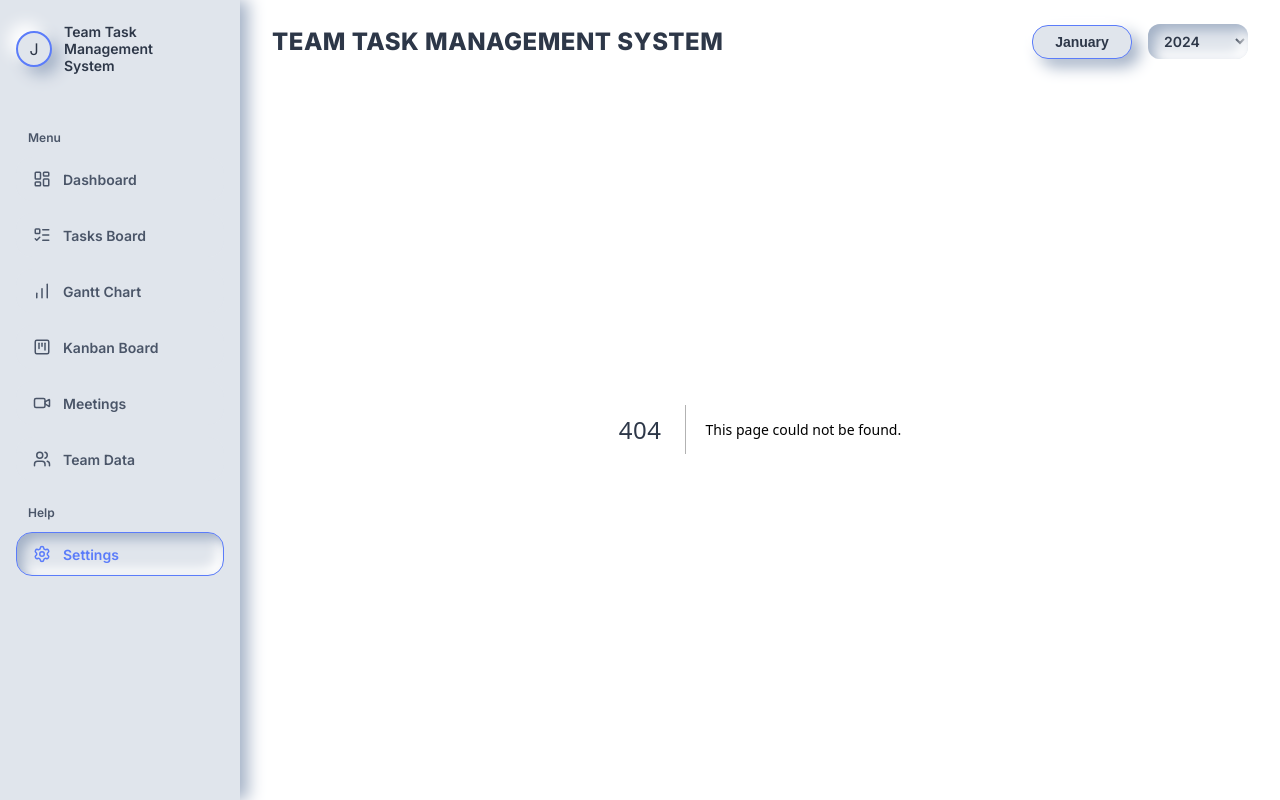
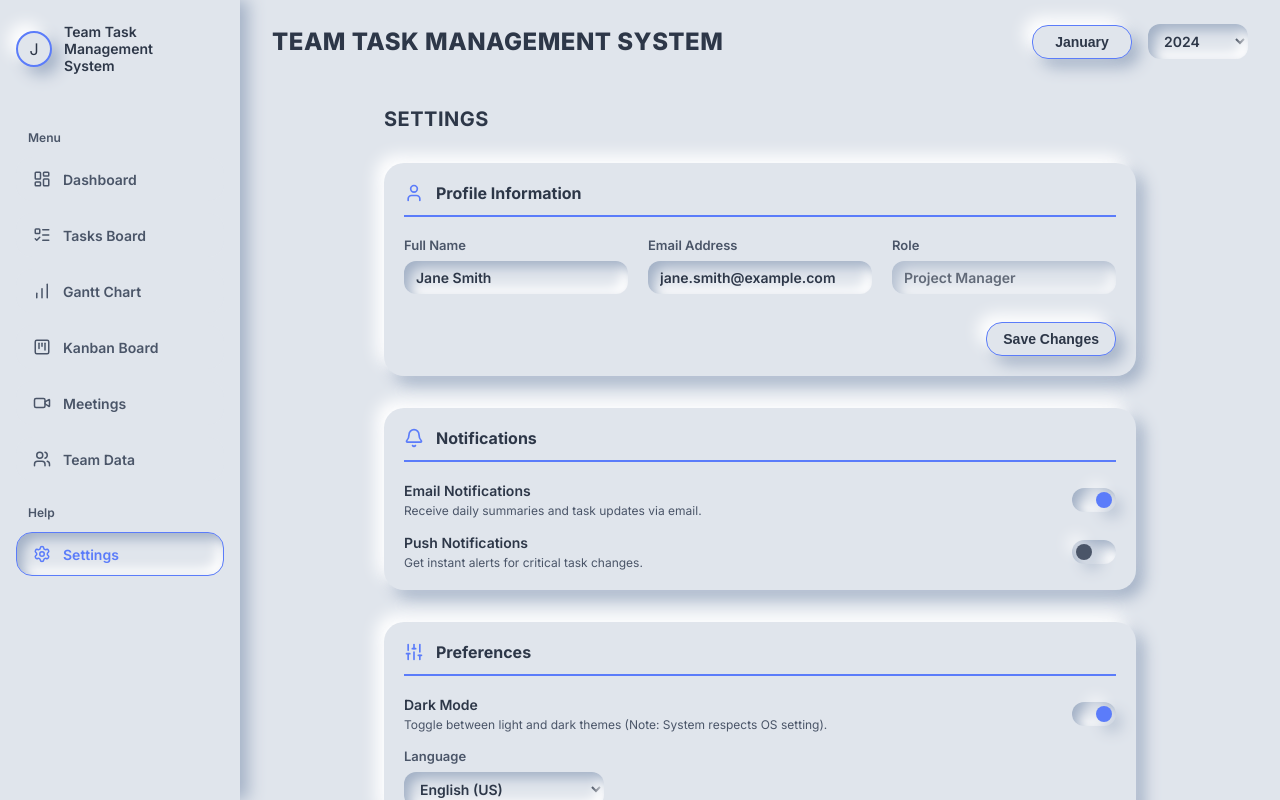
Before and after one commit to DefinitelyNotTheChosenOne/TaskMonitoringSystem, a Next.js app: page /settings in a window 1280 px wide. Before the commit this address had no page. Built offline with nearby package versions, Linux system fonts and the light colour scheme.

Commit message:
settings

```diff
--- /dev/null
+++ b/src/app/settings/page.tsx
@@ -0,0 +1,150 @@
+"use client";
+
+import React, { useState } from "react";
+import { User, Bell, Sliders } from "lucide-react";
+
+export default function SettingsPage() {
+  const [emailNotifs, setEmailNotifs] = useState(true);
+  const [pushNotifs, setPushNotifs] = useState(false);
+  const [darkMode, setDarkMode] = useState(true);
+
+  return (
+    <>
+      <style>{`
+        .neu-toggle {
+          width: 44px;
+          height: 24px;
+          border-radius: 12px;
+          background-color: var(--bg);
+          box-shadow: var(--shadow-inset);
+          border: none;
+          position: relative;
+          cursor: pointer;
+          outline: none;
+          display: flex;
+          align-items: center;
+          padding: 0 4px;
+          transition: all 0.3s ease;
+        }
+        .neu-toggle:focus-visible {
+          outline: 2px solid var(--accent);
+          outline-offset: 4px;
+        }
+        .neu-toggle-thumb {
+          width: 16px;
+          height: 16px;
+          border-radius: 50%;
+          box-shadow: var(--shadow-extrude);
+          transition: all 0.3s ease;
+        }
+      `}</style>
+      <div style={{ padding: '24px', maxWidth: '800px', margin: '0 auto', width: '100%' }}>
+        <header style={{ marginBottom: '32px' }}>
+          <h1 style={{ fontSize: '20px', fontWeight: 'bold', color: 'var(--text-primary)' }}>SETTINGS</h1>
+        </header>
+
+        <div style={{ display: 'flex', flexDirection: 'column', gap: '32px' }}>
+          {/* Profile Settings */}
+          <section className="neu-card" style={{ display: 'flex', flexDirection: 'column', gap: '20px' }}>
+            <div style={{ display: 'flex', alignItems: 'center', gap: '12px', borderBottom: '2px solid var(--accent)', paddingBottom: '12px' }}>
+              <User size={20} color="var(--accent)" />
+              <h2 style={{ fontSize: '16px', fontWeight: 'bold', color: 'var(--text-primary)', margin: 0 }}>Profile Information</h2>
+            </div>
+
+            <div style={{ display: 'grid', gridTemplateColumns: 'repeat(auto-fit, minmax(200px, 1fr))', gap: '20px' }}>
+              <div style={{ display: 'flex', flexDirection: 'column', gap: '8px' }}>
+                <label style={{ fontSize: '13px', fontWeight: 600, color: 'var(--text-secondary)' }}>Full Name</label>
+                <input type="text" className="neu-input" defaultValue="Jane Smith" />
+              </div>
+              <div style={{ display: 'flex', flexDirection: 'column', gap: '8px' }}>
+                <label style={{ fontSize: '13px', fontWeight: 600, color: 'var(--text-secondary)' }}>Email Address</label>
+                <input type="email" className="neu-input" defaultValue="jane.smith@example.com" />
+              </div>
+              <div style={{ display: 'flex', flexDirection: 'column', gap: '8px' }}>
+                <label style={{ fontSize: '13px', fontWeight: 600, color: 'var(--text-secondary)' }}>Role</label>
+                <input type="text" className="neu-input" defaultValue="Project Manager" disabled style={{ opacity: 0.7 }} />
+              </div>
+            </div>
+            <div style={{ display: 'flex', justifyContent: 'flex-end', marginTop: '8px' }}>
+              <button className="neu-button">Save Changes</button>
+            </div>
+          </section>
+
+          {/* Notifications */}
+          <section className="neu-card" style={{ display: 'flex', flexDirection: 'column', gap: '20px' }}>
+            <div style={{ display: 'flex', alignItems: 'center', gap: '12px', borderBottom: '2px solid var(--accent)', paddingBottom: '12px' }}>
+              <Bell size={20} color="var(--accent)" />
+              <h2 style={{ fontSize: '16px', fontWeight: 'bold', color: 'var(--text-primary)', margin: 0 }}>Notifications</h2>
+            </div>
+
+            <div style={{ display: 'flex', flexDirection: 'column', gap: '16px' }}>
+              <div style={{ display: 'flex', justifyContent: 'space-between', alignItems: 'center', gap: '16px' }}>
+                <div>
+                  <div style={{ fontSize: '14px', fontWeight: 600, color: 'var(--text-primary)' }}>Email Notifications</div>
+                  <div style={{ fontSize: '12px', color: 'var(--text-secondary)', marginTop: '4px' }}>Receive daily summaries and task updates via email.</div>
+                </div>
+                <Toggle checked={emailNotifs} onChange={() => setEmailNotifs(!emailNotifs)} />
+              </div>
+
+              <div style={{ display: 'flex', justifyContent: 'space-between', alignItems: 'center', gap: '16px' }}>
+                <div>
+                  <div style={{ fontSize: '14px', fontWeight: 600, color: 'var(--text-primary)' }}>Push Notifications</div>
+                  <div style={{ fontSize: '12px', color: 'var(--text-secondary)', marginTop: '4px' }}>Get instant alerts for critical task changes.</div>
+                </div>
+                <Toggle checked={pushNotifs} onChange={() => setPushNotifs(!pushNotifs)} />
+              </div>
+            </div>
+          </section>
+
+          {/* Preferences */}
+          <section className="neu-card" style={{ display: 'flex', flexDirection: 'column', gap: '20px' }}>
+            <div style={{ display: 'flex', alignItems: 'center', gap: '12px', borderBottom: '2px solid var(--accent)', paddingBottom: '12px' }}>
+              <Sliders size={20} color="var(--accent)" />
+              <h2 style={{ fontSize: '16px', fontWeight: 'bold', color: 'var(--text-primary)', margin: 0 }}>Preferences</h2>
+            </div>
+
+            <div style={{ display: 'flex', flexDirection: 'column', gap: '16px' }}>
+               <div style={{ display: 'flex', justifyContent: 'space-between', alignItems: 'center', gap: '16px' }}>
+                <div>
+                  <div style={{ fontSize: '14px', fontWeight: 600, color: 'var(--text-primary)' }}>Dark Mode</div>
+                  <div style={{ fontSize: '12px', color: 'var(--text-secondary)', marginTop: '4px' }}>Toggle between light and dark themes (Note: System respects OS setting).</div>
+                </div>
+                <Toggle checked={darkMode} onChange={() => setDarkMode(!darkMode)} />
+              </div>
+
+              <div style={{ display: 'flex', flexDirection: 'column', gap: '8px', maxWidth: '200px' }}>
+                <label style={{ fontSize: '13px', fontWeight: 600, color: 'var(--text-secondary)' }}>Language</label>
+                <select className="neu-select">
+                  <option>English (US)</option>
+                  <option>Spanish</option>
+                  <option>French</option>
+                  <option>German</option>
+                </select>
+              </div>
+            </div>
+          </section>
+        </div>
+      </div>
+    </>
+  );
+}
+
+function Toggle({ checked, onChange }: { checked: boolean, onChange: () => void }) {
+  return (
+    <button
+      type="button"
+      role="switch"
+      aria-checked={checked}
+      onClick={onChange}
+      className="neu-toggle"
+    >
+      <div
+        className="neu-toggle-thumb"
+        style={{
+          backgroundColor: checked ? 'var(--accent)' : 'var(--text-secondary)',
+          transform: checked ? 'translateX(20px)' : 'translateX(0)',
+        }}
+      />
+    </button>
+  );
+}
```
